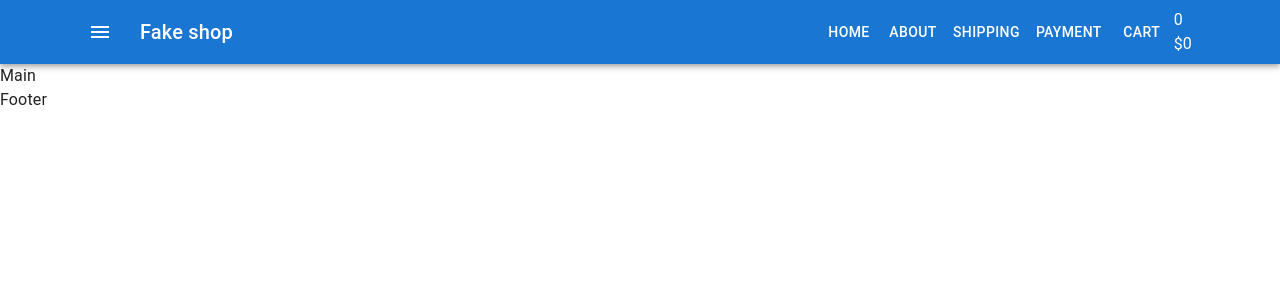
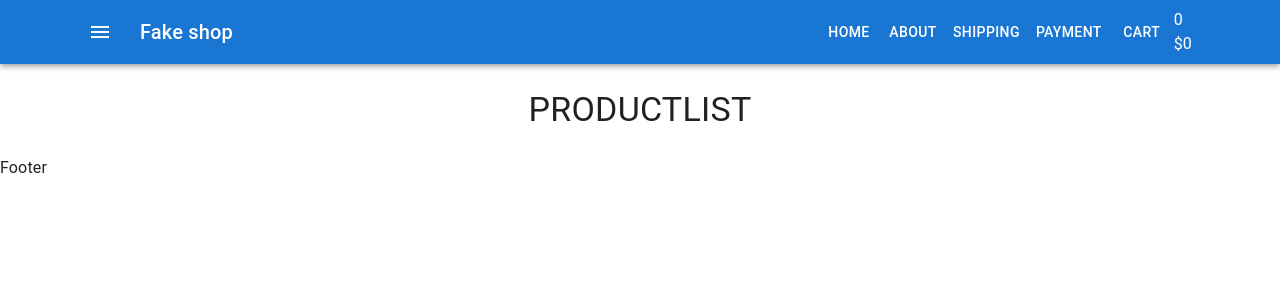
Before and after one commit to OlexanderChekmarev/fake-shop, a React (Create React App) app: page / in a window 1280 px wide. Shown: the top 300 px of the page. Built offline with nearby package versions, Linux system fonts and the light colour scheme.

Commit message:
add ProductList

```diff
--- /dev/null
+++ b/src/Pages/Home/Home.tsx
@@ -0,0 +1,14 @@
+import ProductsList from 'components/Products/ProductsList'
+import React from 'react'
+
+type Props = {}
+
+const Home = (props: Props) => {
+    return (
+        <>
+            <ProductsList />
+        </>
+    )
+}
+
+export default Home
--- /dev/null
+++ b/src/components/Products/ProductsList.tsx
@@ -0,0 +1,19 @@
+import { Typography } from '@mui/material'
+import React from 'react'
+
+type Props = {}
+
+const ProductsList = (props: Props) => {
+    return (
+        <>
+            <Typography align="center" variant="h4" style={{
+                margin: '25px 0',
+                textTransform: 'uppercase',
+            }}>
+                ProductList
+            </Typography>
+        </>
+    )
+}
+
+export default ProductsList
--- a/src/container/Main/Main.tsx
+++ b/src/container/Main/Main.tsx
@@ -1,9 +1,17 @@
+import { Container } from '@mui/material'
+import Home from 'Pages/Home/Home'
 import React from 'react'
 
 type Props = {}
 
 const Main = (props: Props) => {
-  return <div>Main</div>
+    return (
+        <main>
+            <Container maxWidth="lg">
+                <Home />
+            </Container>
+        </main>
+    )
 }
 
 export default Main
```
